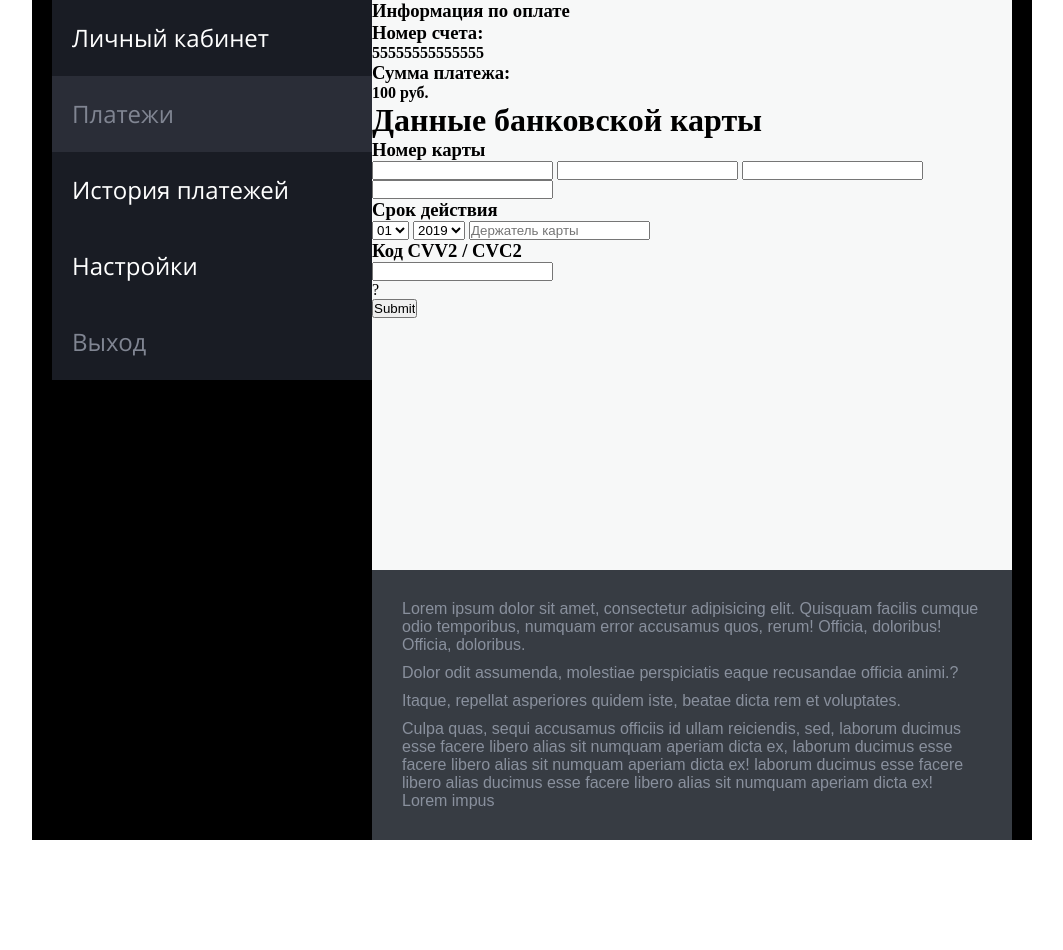
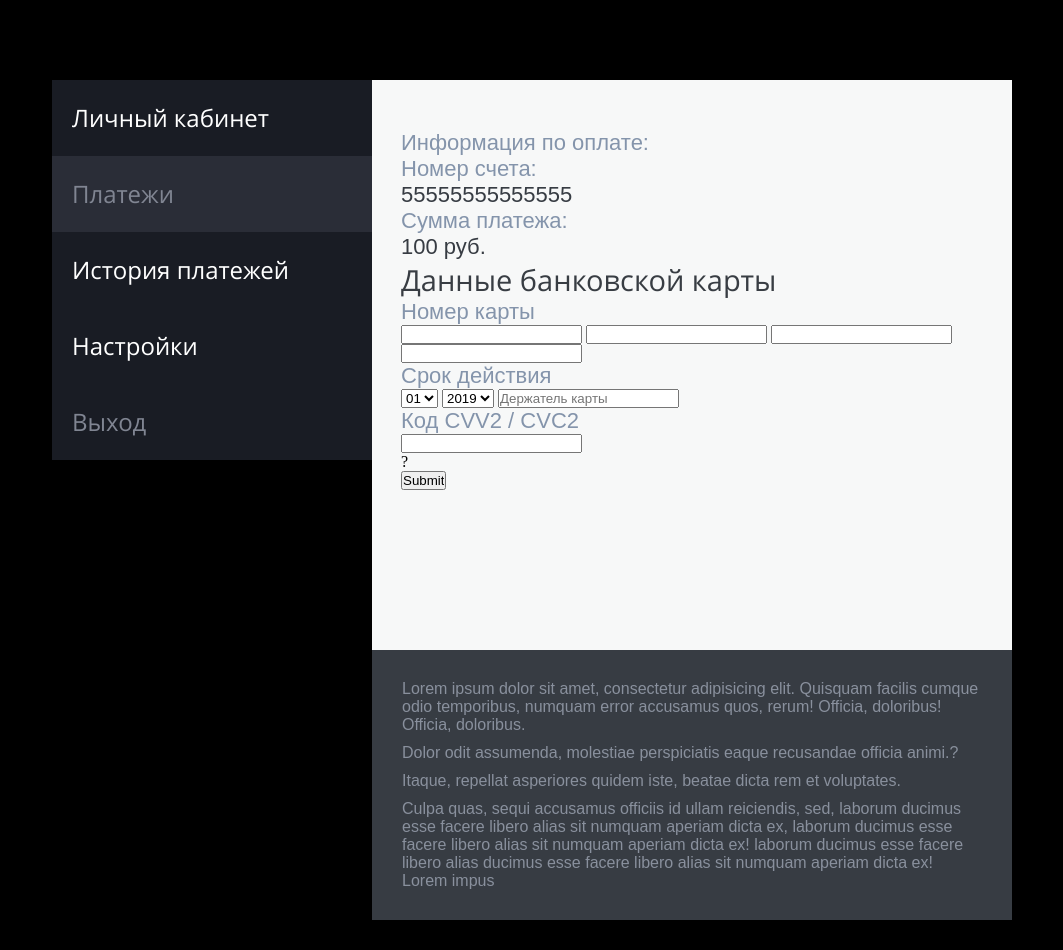
Before and after one commit to AdlerNW/testWork, a website built with webpack: page src/index.html in a window 1280 px wide. Shown: the whole page, without its empty margins (108-1171 px from the left). Before the commit the page ends 840 px from the top, so only its background shows below. Built offline with nearby package versions, Linux system fonts and the light colour scheme.

Commit message:
css fonts

```diff
--- a/src/index.html
+++ b/src/index.html
@@ -19,7 +19,7 @@
     </div> <!-- menu конец левого блока с меню-->
     <div class="main"> <!-- основная часть-->
       <div class="main__data"> <!-- центральная часть для ввода данных, без footer'а-->
-        <h3>Информация по оплате</h3>
+        <h3>Информация по оплате:</h3>
         <h3>Номер счета:</h3>
         <h4 id="accountNumber">55555555555555</h4>
         <h3>Сумма платежа:</h3>
--- a/src/index.scss
+++ b/src/index.scss
@@ -4,6 +4,9 @@ $textColorMenu: #fff;
 $textColorMenuOnClickAndExit: #808592;
 $bgColorMain: #f7f8f8;
 $bgColorFooter: #373c43;
+$textColorH1: #383d43;
+$textColorH3: #8494ab;
+$textColorH4: #373c43;
 
 @font-face {
   font-family: 'OpenSans';
@@ -18,6 +21,11 @@ $bgColorFooter: #373c43;
   box-sizing: border-box;
 }
 
+body {
+  background: #000;
+  padding: 80px 0 30px 0;
+}
+
 .container {
   display: -webkit-flex;
   display: -moz-flex;
@@ -25,7 +33,6 @@ $bgColorFooter: #373c43;
   display: -o-flex;
   display: flex;
   width: 1000px;
-  background: black;
   margin: auto;
 }
 /* Левая часть страницы, меню*/
@@ -70,6 +77,24 @@ $bgColorFooter: #373c43;
 .main__data {
   background: $bgColorMain;
   height: 570px;
+  padding: 50px 26px 29px 29px;
+}
+
+.main h1{
+  font: normal 29px "OpenSans";
+  color: $textColorH1;
+}
+
+.main h3, .main h4{
+  font: normal 22px Arial;
+}
+
+.main h3{
+  color: $textColorH3;
+}
+
+.main h4{
+  color: $textColorH4;
 }
 
 .main__cardNumber_error {
```
